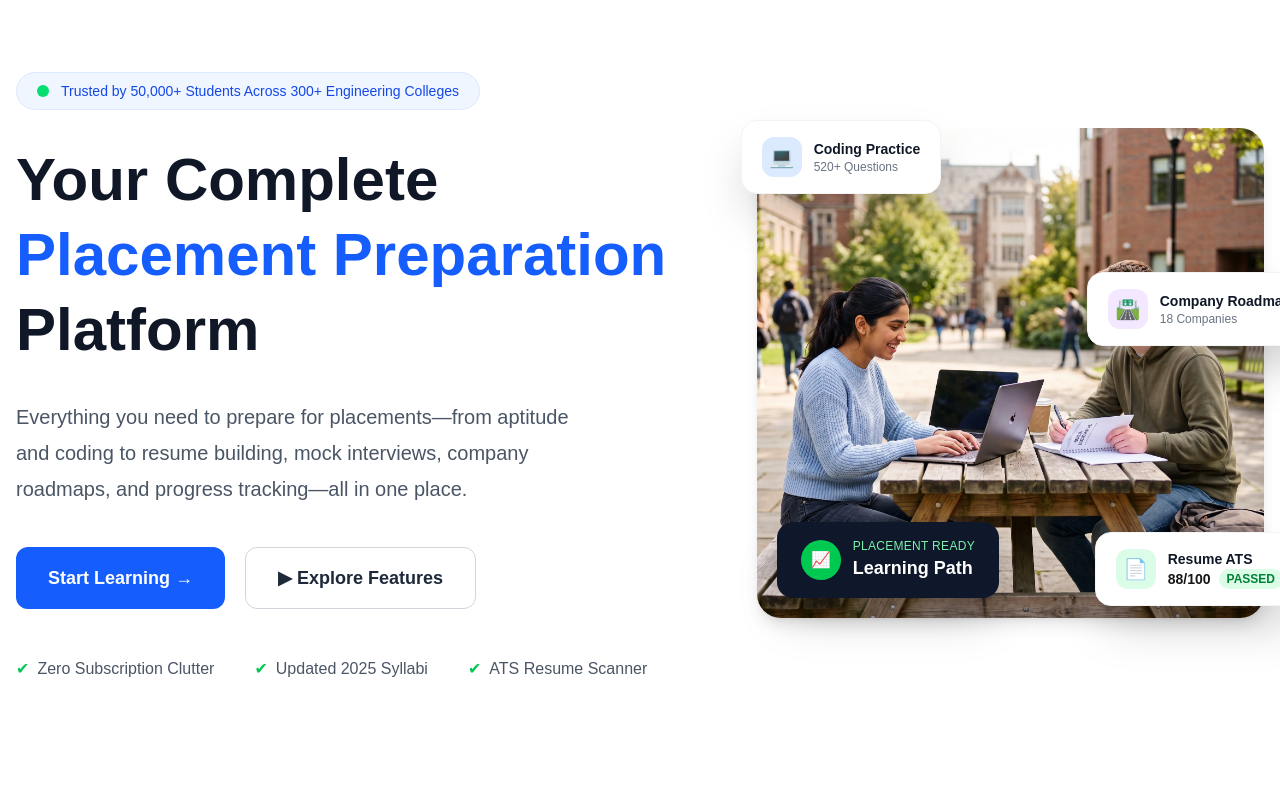
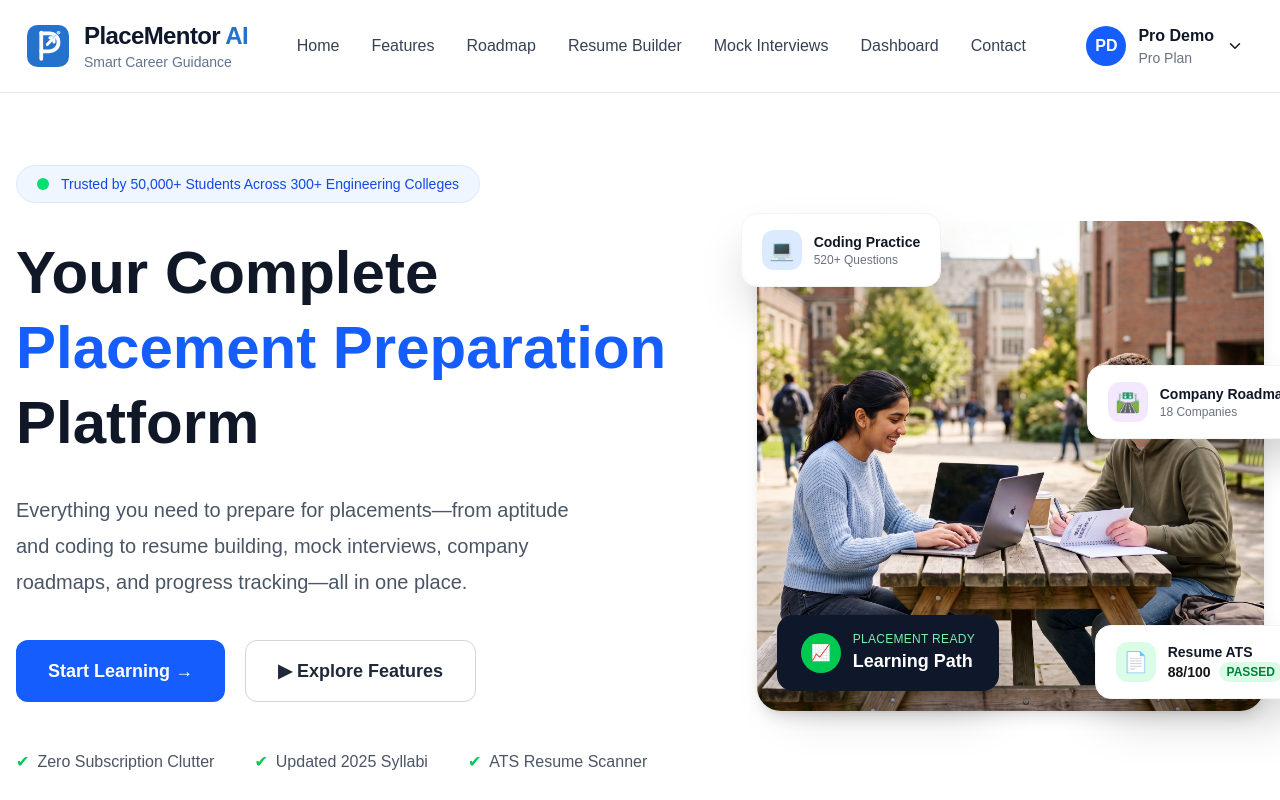
Before and after one commit to sheshatvamsreenesh/PlaceMentor-AI, a Next.js app in the folder frontend/: page / in a window 1280 px wide. Shown: the top 800 px of the page. Built offline with nearby package versions, Linux system fonts and the light colour scheme.

Commit message:
whychoose.tsx updated

```diff
--- a/frontend/app/page.tsx
+++ b/frontend/app/page.tsx
@@ -1,3 +1,4 @@
+import Navbar from "@/components/Navbar";
 import Hero from "@/components/home/Hero";
 import FeaturesSection from "@/components/home/FeaturesSection";
 import LearningJourney from "@/components/home/LearningJourney";
@@ -6,10 +7,14 @@ import WhyChoose from "@/components/home/WhyChoose";
 export default function Home() {
   return (
     <>
-      <Hero />
-      <FeaturesSection />
-      <LearningJourney />
-      <WhyChoose />
+      <Navbar />
+
+      <main>
+        <Hero />
+        <FeaturesSection />
+        <LearningJourney />
+        <WhyChoose />
+      </main>
     </>
   );
 }
```
Also changed, not shown: 1 other file (tests, documents, lock files or other folders).
